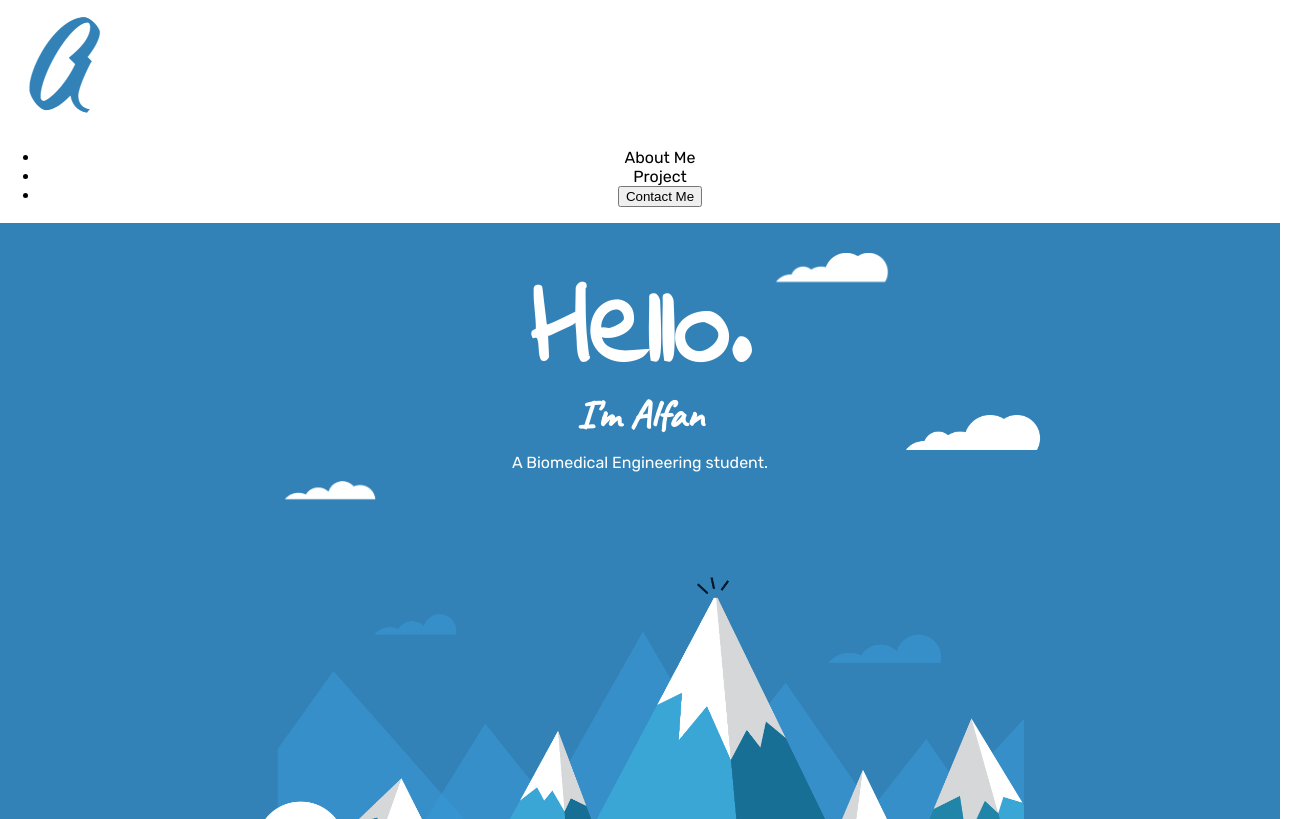
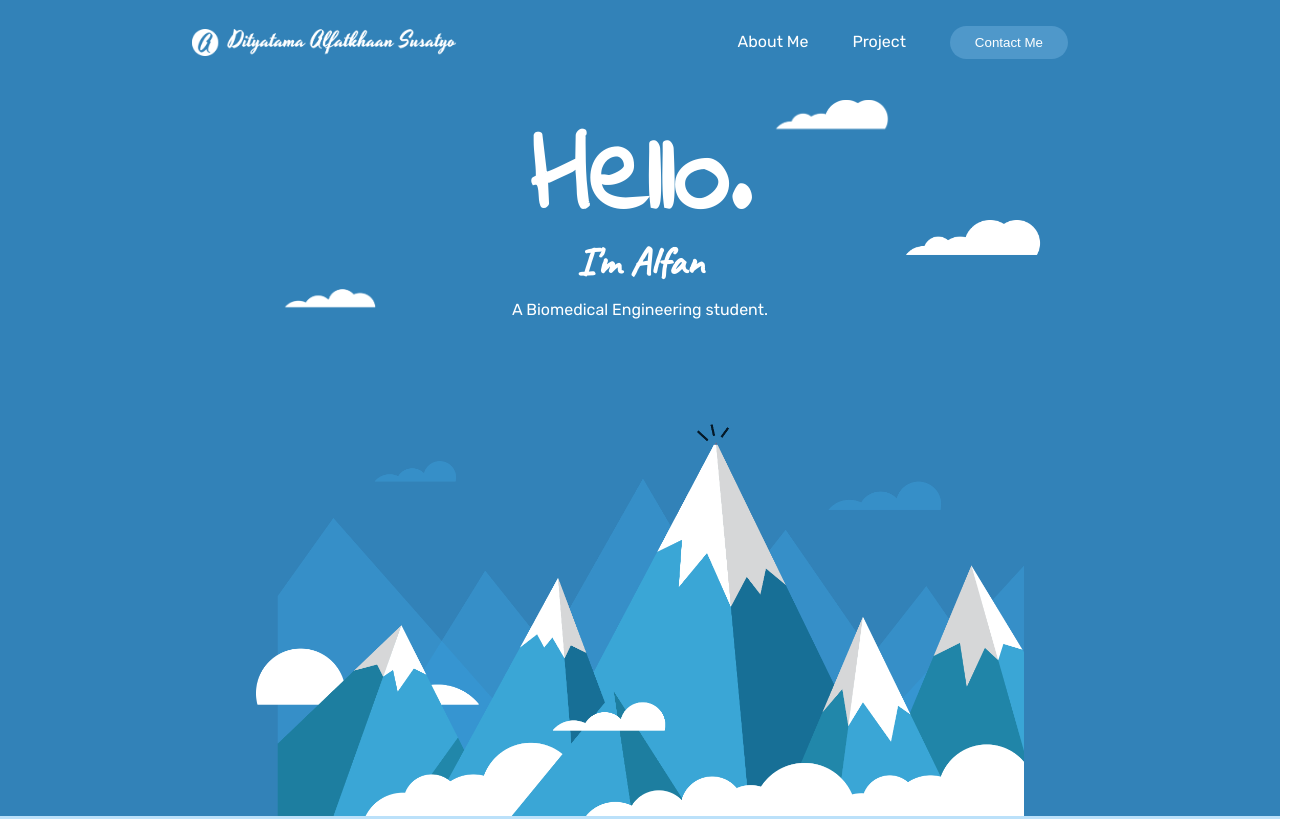
Before and after one commit to dityatamas/CSS-Learning, a plain HTML site: page index.html in a window 1280 px wide. Shown: the top 819 px of the page, 1307 px wide, since content can reach past the window. Drawn offline with Linux system fonts and the light colour scheme.

Commit message:
Update styles.css
adding code for some changes

```diff
--- a/css/styles.css
+++ b/css/styles.css
@@ -15,8 +15,15 @@ h2{
   font-size: 250%;
 }
 
-h4{
-
+header{
+  background-color: #3282b8;
+  display: flex;
+  align-items: center;
+  padding: 10px 15%;
+  justify-content: flex-end;
+  position: fixed;
+  width: 70%;
+  z-index: 1030;
 }
 
 hr {
@@ -31,17 +38,52 @@ a{
   color: inherit;
 }
 
-a:hover{
+button{
+  padding: 9px 25px;
+  background-color: #4f98ca;
+  font-weight: 500;
+  color: white;
+  border: none;
+  border-radius: 20px;
+  transition: all 0.3s ease 0s;
+}
+
+button:hover{
+  background: #0F4C75;
   cursor: pointer;
+}
+
+/*Class Selectors*/
+.logoatas{
+  width: 30%;
+  cursor: pointer;
+  margin-right: auto;
+}
+
+.nav_link {
+  list-style: none;
   color: white;
 }
 
-/*Class Selectors*/
+.nav_link li{
+  font-weight: 500;
+  display: inline-block;
+  padding: 0 20px;
+}
+
+.nav_link li a{
+  transition: all 0.3s ease 0s;
+}
+
+.nav_link li a:hover{
+  color: #0f4c75;
+}
+
 .top-container{
   color: white;
   background-color: #3282b8;
   position: relative;
-  padding-top: 30px;
+  padding-top: 100px;
 }
 
 .middle-container{
@@ -111,7 +153,7 @@ a:hover{
 .logo1{
   width: 25%;
   float: left;
-  margin-right: 4%;
+  margin-right: 3%;
 }
 
 .logo2{
@@ -141,7 +183,7 @@ a:hover{
 
 .working-places{
   margin-top: 1px;
-  margin bottom: 1px;
+  margin-bottom: 1px;
 }
 
 .footer-link{
@@ -149,6 +191,10 @@ a:hover{
   margin: 1em 1em;
 }
 
+.footer-link:hover{
+  color: white;
+}
+
 .cpyrght{
   color: white;
   font-size: 12px;
```
